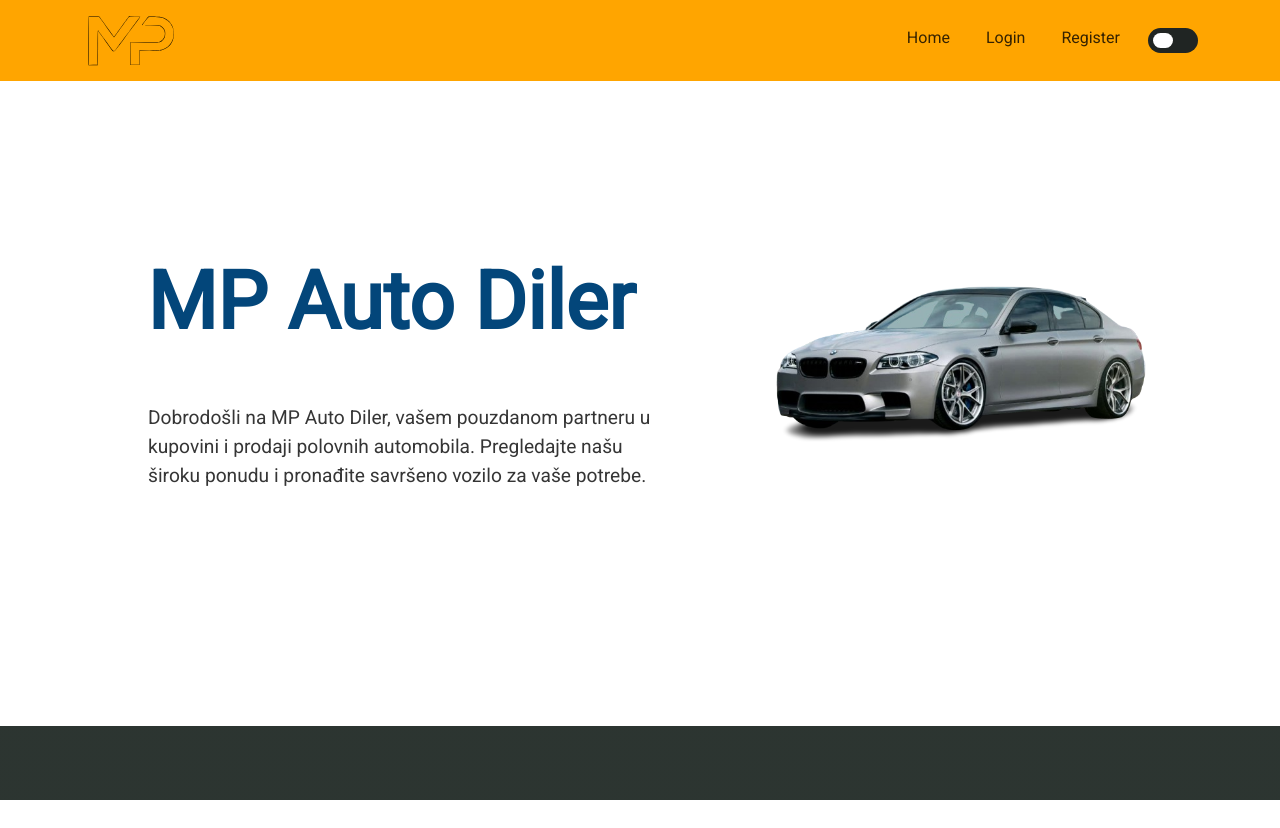
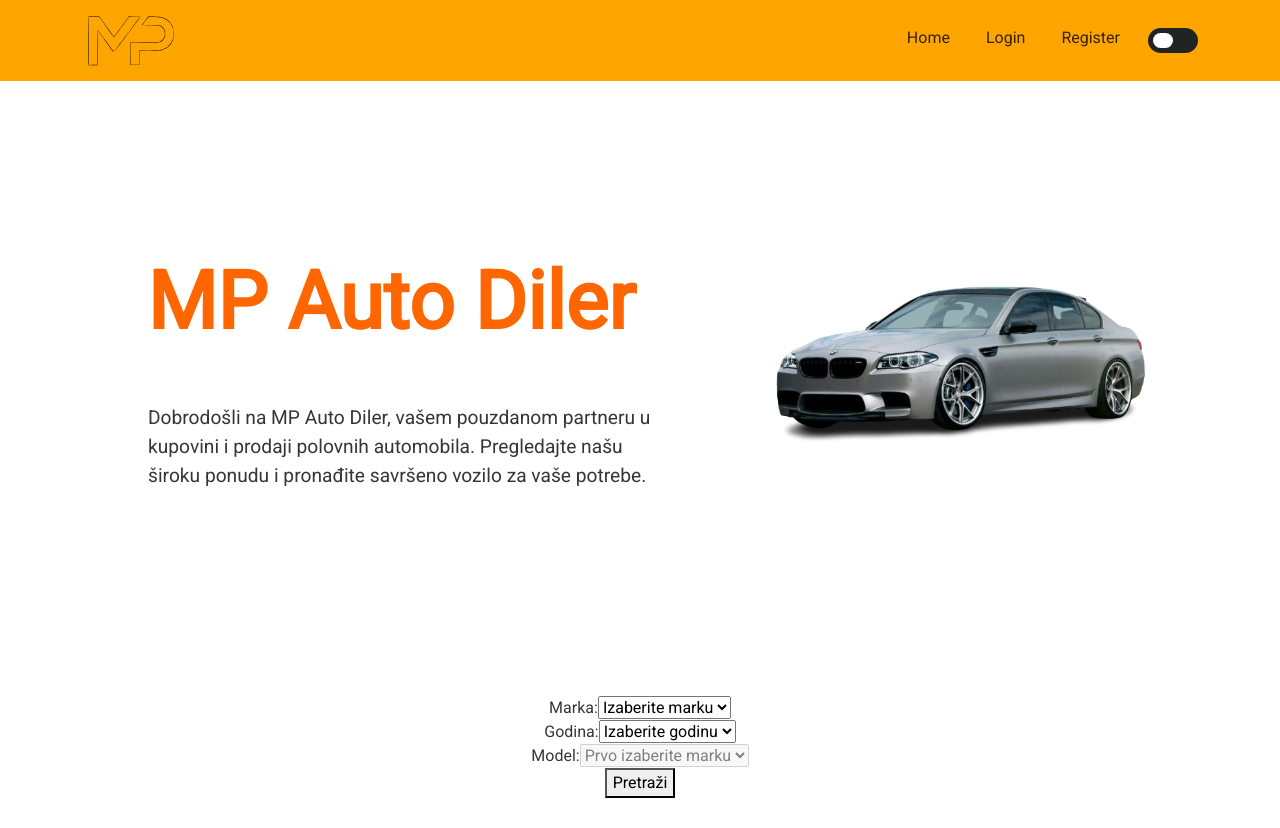
Before and after one commit to popovicmarko/MPAutoDiler, a React (Create React App) app in the folder frontend/: page / in a window 1280 px wide. Before the commit the page ends 800 px from the top, so only its background shows below. Built offline with nearby package versions, Linux system fonts and the light colour scheme.

Commit message:
created dropdown manu

```diff
--- a/frontend/src/App.css
+++ b/frontend/src/App.css
@@ -12,7 +12,7 @@
   --clr-bg-alt: #f6f4f4;
 
   --clr-txt: #000000ca;
-  --clr-primary: #03467a;
+  --clr-primary: rgb(255, 102, 0);
 
   --clr-border: #919090;
 
@@ -26,7 +26,7 @@
   --clr-bg-alt: #1d2120;
 
   --clr-txt: #eeeeee;
-  --clr-primary: #83c9ff;
+  --clr-primary: rgba(250, 104, 6, 0.466);
   --clr-border: #eeeeee7c;
   --clr-nav: #272f2b;
   --shadow: rgba(0, 0, 0, 0.558) 0px 10px 36px 0px,
--- a/frontend/src/components/Home/Home.js
+++ b/frontend/src/components/Home/Home.js
@@ -3,6 +3,7 @@ import { Container, Row, Col } from "react-bootstrap";
 import homeIcon from "../../Assets/auto.png";
 import ScrollToTop from "../ScrollToTop/ScrollToTop";
 import Type from "./Type";
+import Home2 from "./Home2";
 import "./home.css";
 
 function Home() {
@@ -32,6 +33,7 @@ function Home() {
             </Col>
           </Row>
         </Container>
+        <Home2></Home2>
       </Container>
 
       <ScrollToTop />
--- a/frontend/src/components/Home/Home2.js
+++ b/frontend/src/components/Home/Home2.js
@@ -1,10 +1,73 @@
-import React from "react";
+import React, { useState } from 'react';
 
-    <Container fluid className="home-about-section" id="about">
-      <Container>
+function CarSelectionForm() {
+  const [brand, setBrand] = useState('');
+  const [year, setYear] = useState('');
+  const [model, setModel] = useState('');
 
-      </Container>
-    </Container>
+  const brands = ["Audi", "BMW", "Mercedes"];
+  const years = ["2020", "2021", "2022"];
+  const models = {
+    Audi: ["A4", "A6", "Q5"],
+    BMW: ["320", "X5", "X6"],
+    Mercedes: ["C-Class", "E-Class", "S-Class"]
+  };
+
+  const handleBrandChange = (event) => {
+    setBrand(event.target.value);
+    setModel('');
+  };
+
+  const handleYearChange = (event) => {
+    setYear(event.target.value);
+  };
+
+  const handleModelChange = (event) => {
+    setModel(event.target.value);
+  };
+
+  // const handleSubmit = (event) => {
+  //   event.preventDefault();
+  //   // Ovdje možete implementirati logiku za pretragu
+  //   console.log(Pretražujem: Marka: ${brand}, Godina: ${year}, Model: ${model});
+  // };
+
+  return (
+    <div className="car-selection-form">
+      <form onSubmit>
+        <div className="form-group">
+          <label htmlFor="brand-select">Marka:</label>
+          <select id="brand-select" value={brand} onChange={handleBrandChange}>
+            <option value="">Izaberite marku</option>
+            {brands.map((b) => (
+              <option key={b} value={b}>{b}</option>
+            ))}
+          </select>
+        </div>
+        <div className="form-group">
+          <label htmlFor="year-select">Godina:</label>
+          <select id="year-select" value={year} onChange={handleYearChange}>
+            <option value="">Izaberite godinu</option>
+            {years.map((y) => (
+              <option key={y} value={y}>{y}</option>
+            ))}
+          </select>
+        </div>
+        <div className="form-group">
+          <label htmlFor="model-select">Model:</label>
+          <select id="model-select" value={model} onChange={handleModelChange} disabled={!brand}>
+            <option value="">Prvo izaberite marku</option>
+            {brand && models[brand].map((m) => (
+              <option key={m} value={m}>{m}</option>
+            ))}
+          </select>
+        </div>
+        <div className="form-group">
+          <button type="submit" className="search-button">Pretraži</button>
+        </div>
+      </form>
+    </div>
   );
 }
-export default Home2;
+
+export default CarSelectionForm;
```
Also changed, not shown: frontend/src/components/Projects/ProjectCards.js (added, +12 -0 lines), frontend/src/components/Projects/register.js (added, +19 -0 lines), frontend/src/components/Login/about.css (added), frontend/src/components/Projects/register.css (added).
